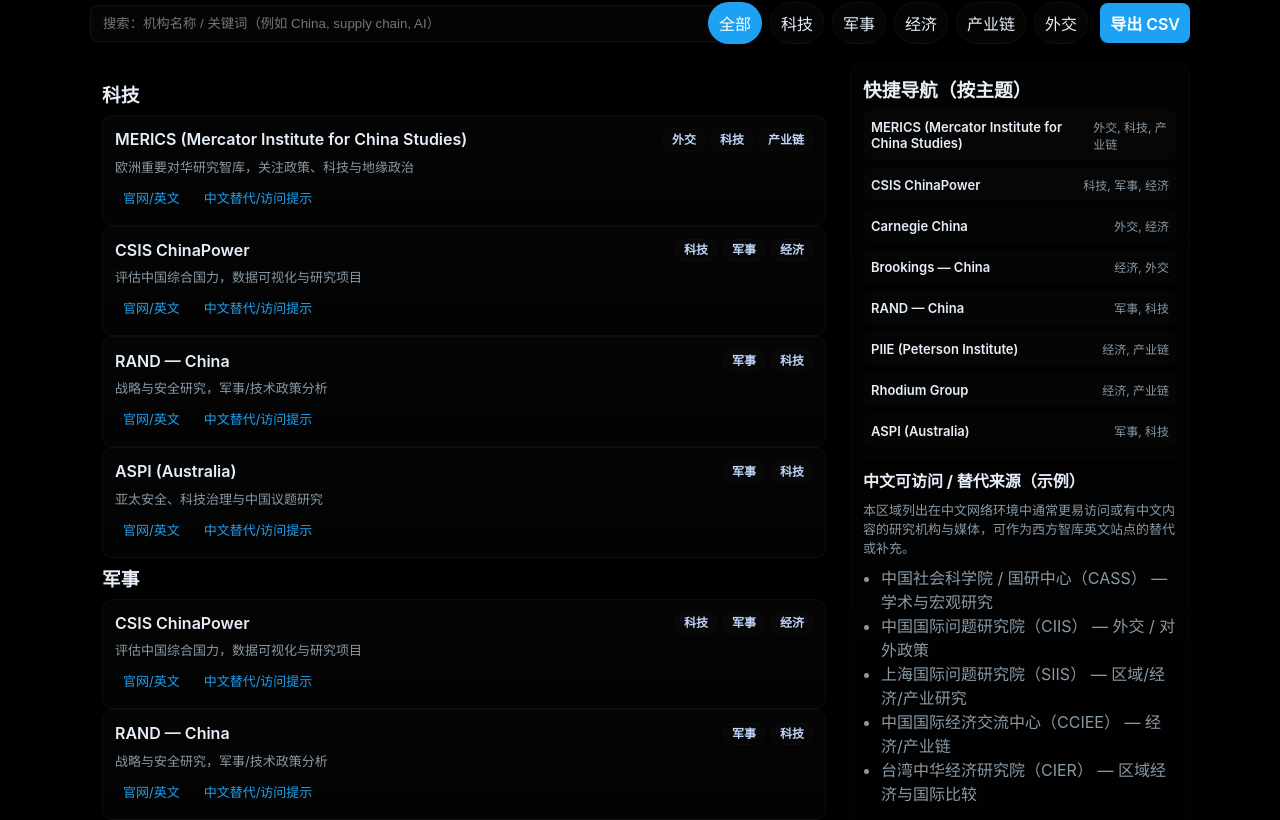
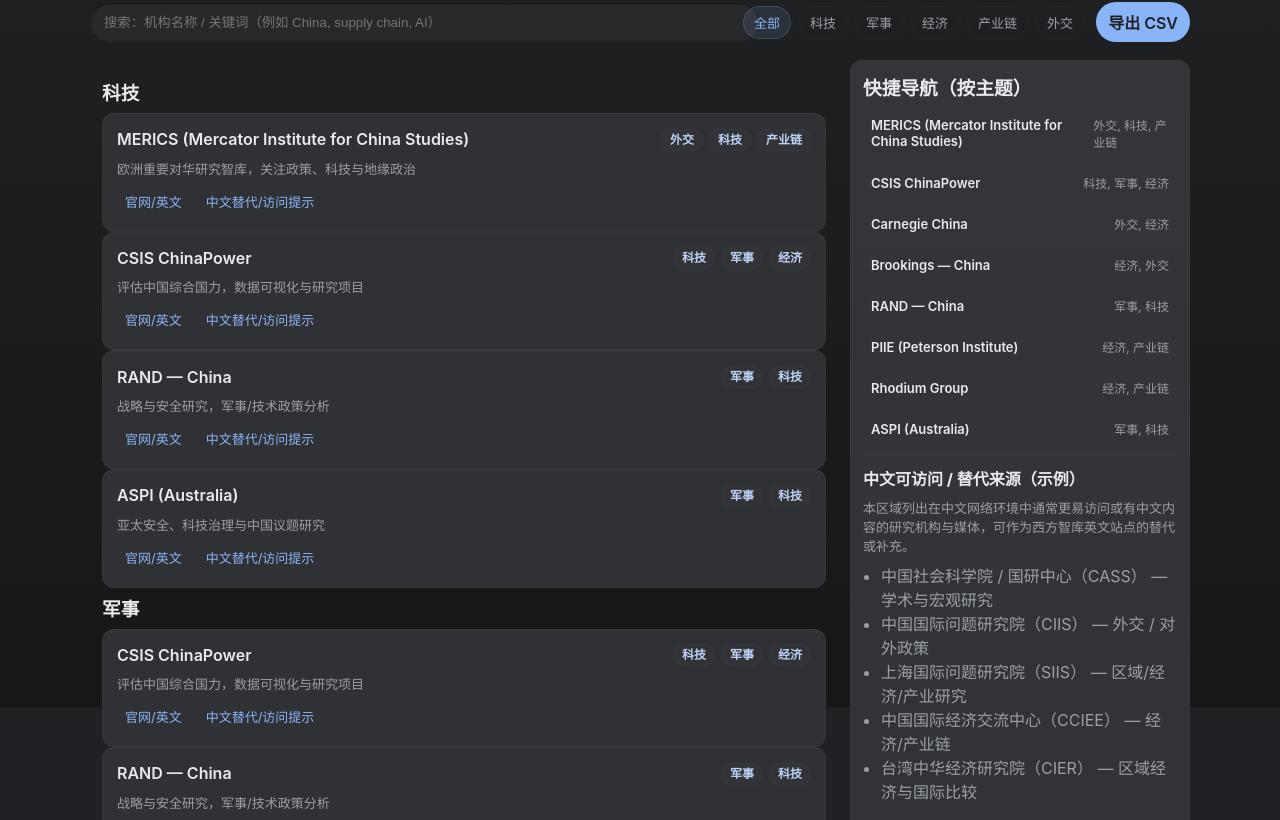
Before and after one commit to machunlin/news, a plain HTML site: page news.html in a window 1280 px wide. Shown: the part 121-941 px from the top of the page. Drawn offline with Linux system fonts and the light colour scheme.

Commit message:
样式: 使用 Google 搜索 深色主题风格（深色背景、灰色卡片、浅色文本、蓝色链接）

```diff
--- a/news.html
+++ b/news.html
@@ -5,9 +5,10 @@
   <meta name="viewport" content="width=device-width,initial-scale=1" />
   <title>国际中国研究智库导航 — 按主题过滤（科技/军事/经济/产业链/外交）</title>
   <style>
-    :root{--bg:#000000;--card:#0b0d0f;--muted:#8899a6;--accent:#1DA1F2}
-    html,body{height:100%;margin:0;font-family:Inter,ui-sans-serif,system-ui,Segoe UI,Roboto,"Helvetica Neue",Arial}
-    body{background:var(--bg);color:#e6eef8}
+    /* Google 搜索 深色主题风格 */
+    :root{--bg:#202124;--card:#303134;--muted:#9aa0a6;--accent:#8ab4f8;--surface:#202124;--text:#e8eaed}
+    html,body{height:100%;margin:0;font-family:Inter,ui-sans-serif,system-ui,Segoe UI,Roboto,"Helvetica Neue",Arial;background:var(--bg);color:var(--text)}
+    body{background:linear-gradient(180deg,var(--bg) 0%, #171717 100%);color:var(--text)}
     .container{max-width:1100px;margin:28px auto;padding:20px}
     header{display:flex;align-items:center;gap:16px}
     h1{margin:0;font-size:20px}
@@ -15,30 +16,30 @@
 
     .controls{display:flex;gap:12px;align-items:center;flex-wrap:wrap;margin-bottom:18px}
     .search{flex:1;min-width:220px}
-    input[type=text]{width:100%;padding:10px 12px;border-radius:8px;border:1px solid rgba(255,255,255,0.06);background:rgba(255,255,255,0.02);color:inherit}
+    input[type=text]{width:100%;padding:12px 14px;border-radius:24px;border:0;background:rgba(255,255,255,0.04);color:var(--text);box-shadow:0 1px 2px rgba(0,0,0,0.6) inset}
     .filters{display:flex;gap:8px;flex-wrap:wrap}
-    .tag{padding:8px 10px;border-radius:999px;border:1px solid rgba(255,255,255,0.04);background:rgba(255,255,255,0.02);cursor:pointer}
-    .tag.active{background:var(--accent);color:#ffffff}
+    .tag{padding:6px 10px;border-radius:999px;border:1px solid rgba(255,255,255,0.02);background:transparent;color:var(--muted);cursor:pointer;font-size:13px}
+    .tag.active{background:rgba(138,180,248,0.12);color:var(--accent);border-color:rgba(138,180,248,0.18)}
     .grid{display:grid;grid-template-columns:1fr;gap:12px}
     @media(min-width:880px){.grid{grid-template-columns:1fr 340px}}
 
     .list{background:transparent;padding:12px;border-radius:12px}
-    .card{padding:12px;border-radius:10px;background:linear-gradient(180deg, rgba(255,255,255,0.02), rgba(255,255,255,0.01));border:1px solid rgba(255,255,255,0.04);display:flex;flex-direction:column;gap:6px}
+    .card{padding:14px;border-radius:12px;background:var(--card);border:1px solid rgba(255,255,255,0.03);display:flex;flex-direction:column;gap:8px;box-shadow:0 1px 0 rgba(255,255,255,0.02) inset}
     .meta{display:flex;gap:10px;align-items:center}
-    .name{font-weight:600}
+    .name{font-weight:600;color:var(--text)}
     .desc{color:var(--muted);font-size:13px}
     .links{display:flex;gap:8px;flex-wrap:wrap}
-    .link{padding:6px 8px;border-radius:8px;background:transparent;font-size:13px;color:var(--accent);text-decoration:none}
+    .link{padding:6px 8px;border-radius:6px;background:transparent;font-size:13px;color:var(--accent);text-decoration:none}
     .pill{font-size:12px;padding:4px 8px;border-radius:999px;background:rgba(255,255,255,0.02);color:var(--muted)}
 
     aside{position:relative}
-    .panel{position:sticky;top:20px;padding:12px;border-radius:12px;background:linear-gradient(180deg, rgba(255,255,255,0.01), rgba(255,255,255,0.005));border:1px solid rgba(255,255,255,0.02)}
+    .panel{position:sticky;top:20px;padding:12px;border-radius:12px;background:linear-gradient(180deg, rgba(255,255,255,0.02), rgba(255,255,255,0.01));border:1px solid rgba(255,255,255,0.02);background-color:var(--card)}
     .panel h3{margin:0 0 8px 0}
     .list-compact{display:flex;flex-direction:column;gap:8px}
-    .compact-item{display:flex;justify-content:space-between;align-items:center;padding:8px;border-radius:8px;background:rgba(255,255,255,0.01)}
+    .compact-item{display:flex;justify-content:space-between;align-items:center;padding:8px;border-radius:8px;background:transparent}
 
     footer{margin-top:18px;color:var(--muted);font-size:13px}
-    .btn{display:inline-block;padding:8px 10px;border-radius:8px;background:var(--accent);color:#ffffff;text-decoration:none;font-weight:600}
+    .btn{display:inline-block;padding:8px 12px;border-radius:20px;background:var(--accent);color:#202124;text-decoration:none;font-weight:600}
   </style>
 </head>
 <body>
```
